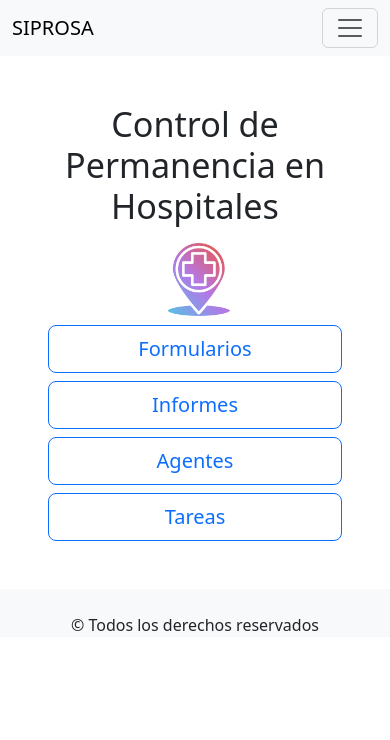
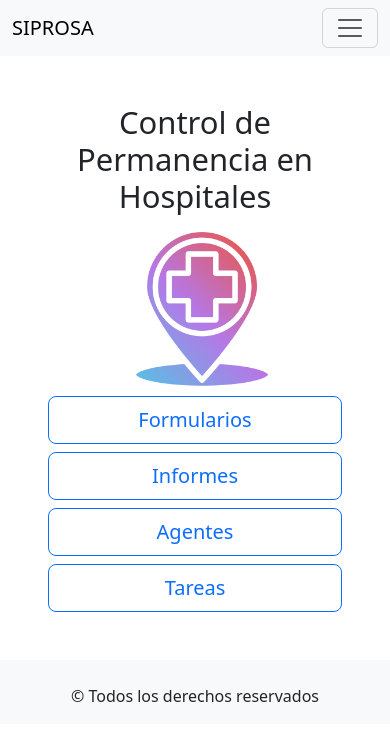
Before and after one commit to jcarloszo/ProyectoFinalFrankestein, a React (Vite) app: page / in a window 390 px wide. Shown: the top 740 px of the page. Built offline with nearby package versions, Linux system fonts and the light colour scheme.

Commit message:
correccion de imagen responsive

```diff
--- a/src/App.jsx
+++ b/src/App.jsx
@@ -21,9 +21,9 @@ function App() {
       </Container>
     </Navbar>
     <section className='m-5'>
-      <h1 className='text-center display-4'>Control de Permanencia en Hospitales</h1>
+      <h1 className='text-center display-5'>Control de Permanencia en Hospitales</h1>
       <div className='text-center'>
-        <img className="w-50 p-2" src={Logo} alt="Logo App" />
+        <img className="p-2 imagenInicio" src={Logo} alt="Logo App" />
       </div>
       <div>
       <div className="d-grid gap-2">
--- a/src/index.css
+++ b/src/index.css
@@ -1,9 +1,20 @@
-#root{
-  /* background: rgb(128, 128, 128); */
+#root {
+  min-height: 100vh;
+  display: flex;
+  flex-direction: column;
 }
 
-/* @media screen and (min-width: 768px) {
-  .logoInicio{
-    width: 100%;
-  }
-  } */
+.main {
+  flex-grow: 1;
+
+}
+
+    .imagenInicio {
+      width: 50%;
+    }
+
+    @media (max-width: 600px) {
+      .imagenInicio {
+        width: 100%;
+      }
+    }
```
